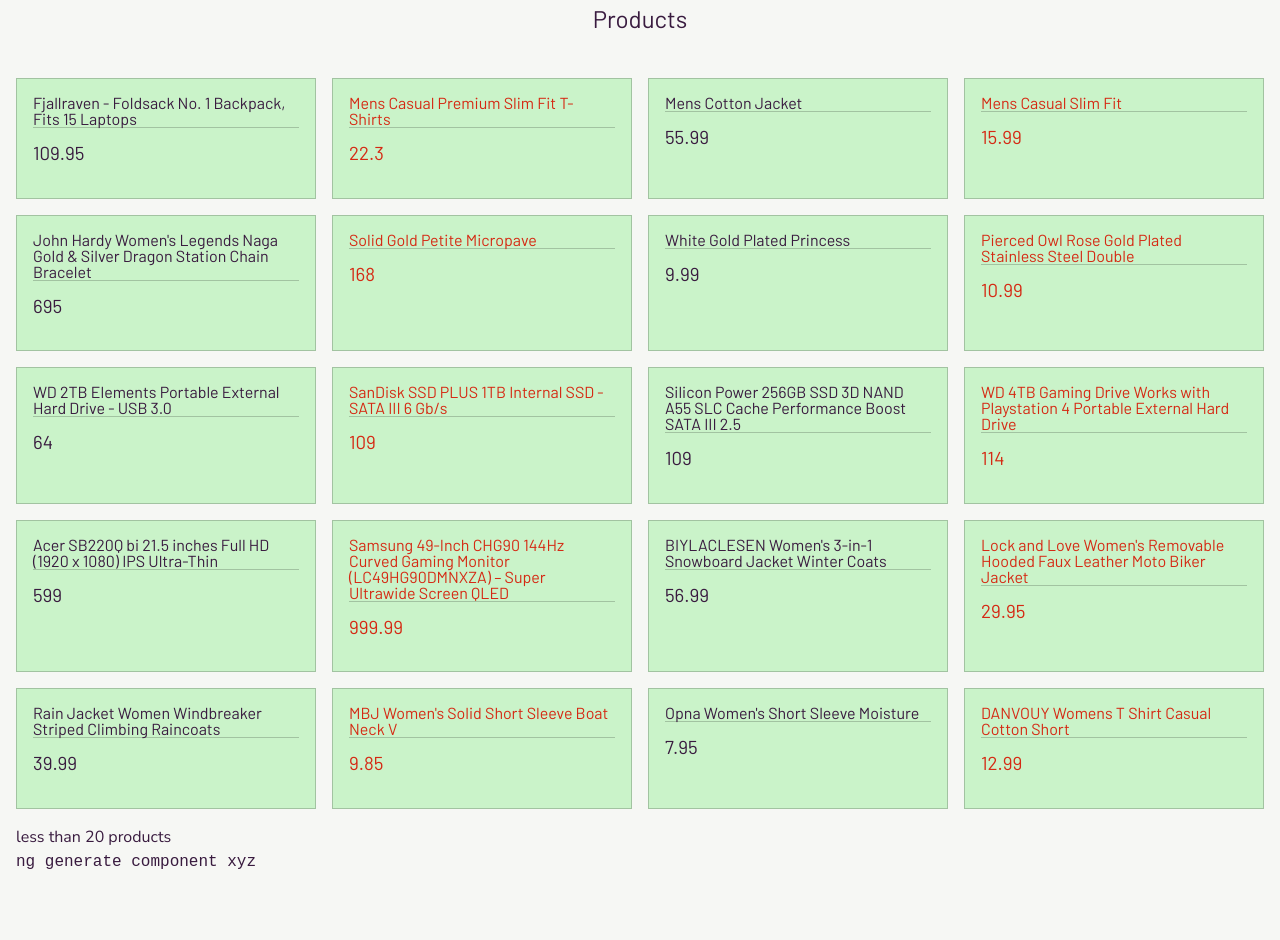
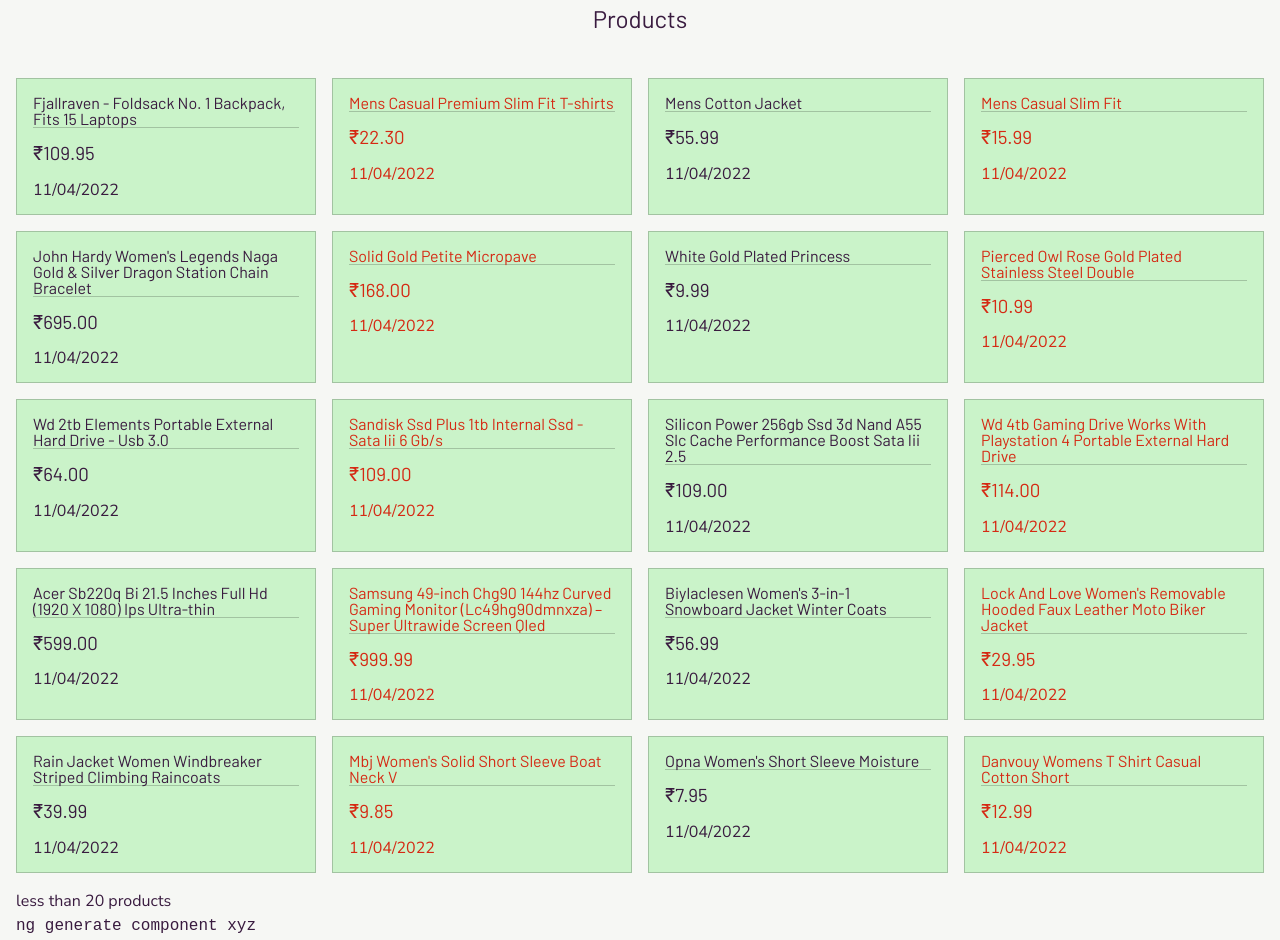
Before and after one commit to VidyaConsultancy/angular-products, an Angular app: page / in a window 1280 px wide. Before the commit the page ends 876 px from the top, so only its background shows below. Built offline with nearby package versions, Linux system fonts and the light colour scheme.

Commit message:
feat: angular built-in pipes

```diff
--- a/src/app/app.component.html
+++ b/src/app/app.component.html
@@ -14,9 +14,12 @@
       [ngClass]="{'product--odd':isOdd, 'product--even': isEven}"
     >
       <h4 class="product__title" #productTitle [ngStyle]="{'border-bottom': borderBottom}" [attr.aria-label]="product.title">
-        {{ product.title }}
+        {{ product.title | titlecase }}
       </h4>
-      <h3 class="product__price" [ngClass]="'price price1'">{{ product.price }}</h3>
+      <h3 class="product__price" [ngClass]="'price price1'">
+        {{ product.price | currency:'INR':'symbol':'0.2-2' }}
+      </h3>
+      <span>{{now | date:"dd/MM/yyyy"}}</span>
     </div>
     <p *ngIf="products.length > 20; else lessProducts">greater than 20 products</p>
     <ng-template #lessProducts><p>less than 20 products</p></ng-template>
--- a/src/app/app.component.ts
+++ b/src/app/app.component.ts
@@ -8,6 +8,7 @@
   styleUrls: ['./app.component.css'],
 })
 export class AppComponent {
+  now = new Date();
   products: TProduct[] = [
     {
       id: 1,
```
Also changed, not shown: 1 other file (tests, documents, lock files or other folders).
